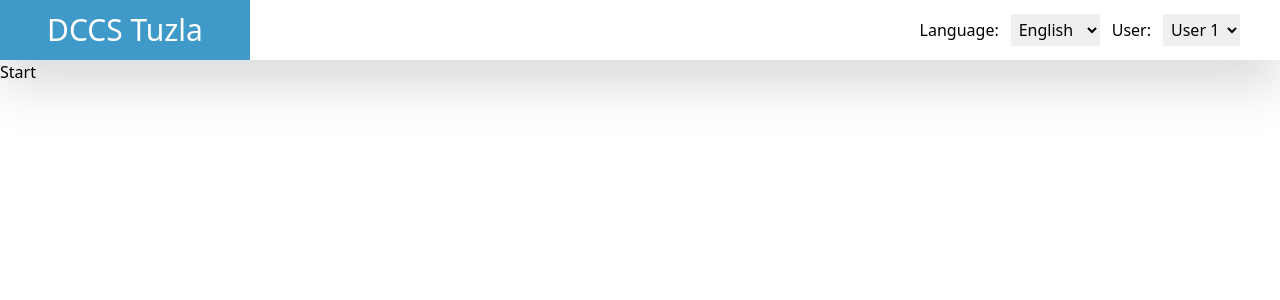
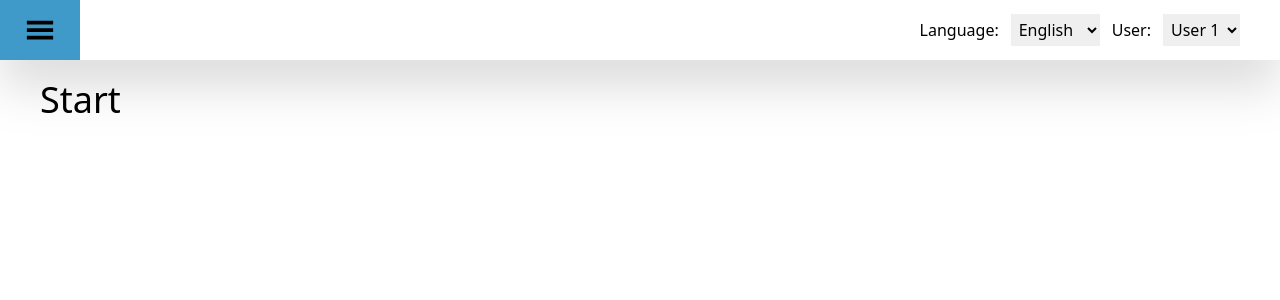
Before and after one commit to DenisKantic/dccs_project, a React (Create React App) app: page / in a window 1280 px wide. Shown: the top 300 px of the page. Built offline with nearby package versions, Linux system fonts and the light colour scheme.

Commit message:
finished navigation and header, both of them working as it should

```diff
--- a/src/Components/Header/Header.jsx
+++ b/src/Components/Header/Header.jsx
@@ -1,20 +1,21 @@
 import {React,useState} from 'react'
 import {AiOutlineClose} from 'react-icons/ai';
+import {GiHamburgerMenu} from 'react-icons/gi';
+import {FaHome} from 'react-icons/fa';
 
 const Header = () => {
 
     const [nav,setNav] = useState(false);
   return (
     <div>
-        <header className='w-full justify-between items-center bg-white drop-shadow-2xl
+        <header className='w-full fixed justify-between items-center bg-white drop-shadow-2xl
                            xxs:h-[300px] xxs:flex-none
                            md:h-[60px] md:flex'>
 
-            {/*Left blue part, with text "DCCS Tuzla"*/}
-            <div className='bg-[#3f9ac9] flex flex-col items-center justify-center text-white
-                            md:w-[250px] md:h-full'>
-                <h1 className='text-3xl cursor-pointer' onClick={()=>{setNav(!nav)}}>DCCS Tuzla</h1>
-            </div>
+                <div className='flex h-[60px] items-center justify-center bg-[#3f9ac9] w-[80px]'>
+                    <GiHamburgerMenu className='cursor-pointer'
+                    onClick={()=> setNav(!nav)}  size={30}></GiHamburgerMenu>
+                </div>
 
 
             {/* right part of the header, containing language dropdown and user"*/}
@@ -39,7 +40,25 @@ const Header = () => {
 
         </header>
 
-              <div className={nav ? 'bg-[#e8e9eb] xss:w-[280px] md:w-[250px] fixed top-0 left-0 z-10 h-screen duration-200' : 'fixed left-[-100%] w-[-300px] top-0 duration-300'}>
+              <div className={nav ? 'bg-[#e8e9eb] md:w-[280px] relative top-0 left-0 z-10 h-[50vh] duration-200' : 'fixed left-[-100%] w-[-300px] top-0 duration-300'}>
+              <div className='bg-[#3f9ac9] flex flex-col items-center justify-center text-white
+                            md:w-[280px] h-[60px]'>
+                <h1 className='text-3xl cursor-pointer' onClick={()=>{setNav(!nav)}}>DCCS Tuzla</h1>
+            </div>
+
+                <ul className='flex justify-center flex-col pt-10'>
+                    <li className='flex flex-row items-center border-l-8 border-[#3f9ac9] w-full
+                                   hover:bg-[#3f9ac9] hover:text-white cursor-pointer'>
+                                    <FaHome className='ml-4' size={25}/>
+                                    <p className='text-lg pl-2'>Start</p>
+                                    </li>
+                    <li className='flex flex-row items-center mt-4 border-l-8
+                                   hover:bg-[#3f9ac9] hover:text-white cursor-pointer'>
+                                    <GiHamburgerMenu className='ml-4' size={25}/>
+                                    <p className='text-lg pl-2'>Machine Learning</p>
+                                    </li>
+                </ul>
+
               <AiOutlineClose className='absolute top-4 right-4 cursor-pointer'
                   onClick={()=> setNav(!nav)}  size={30}></AiOutlineClose>
               </div>
--- a/src/Components/HomePage/Home.jsx
+++ b/src/Components/HomePage/Home.jsx
@@ -3,9 +3,11 @@ import Header from '../Header/Header'
 
 const Home = () => {
   return (
-    <div>
+    <div className='flex flex-2'>
         <Header />
-        <h1>Start</h1>
+        <main className='h-screen w-full p-10'>
+        <h1 className='text-4xl mt-10'>Start</h1>
+        </main>
     </div>
   )
 }
```
